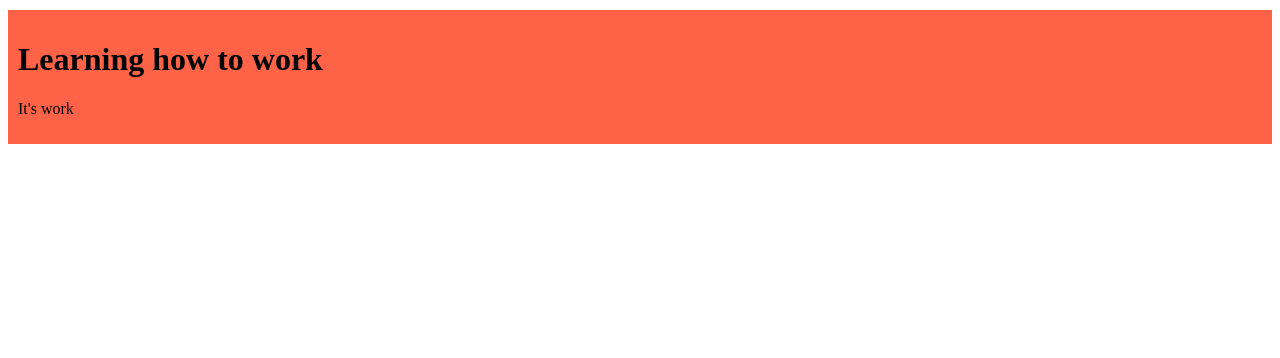
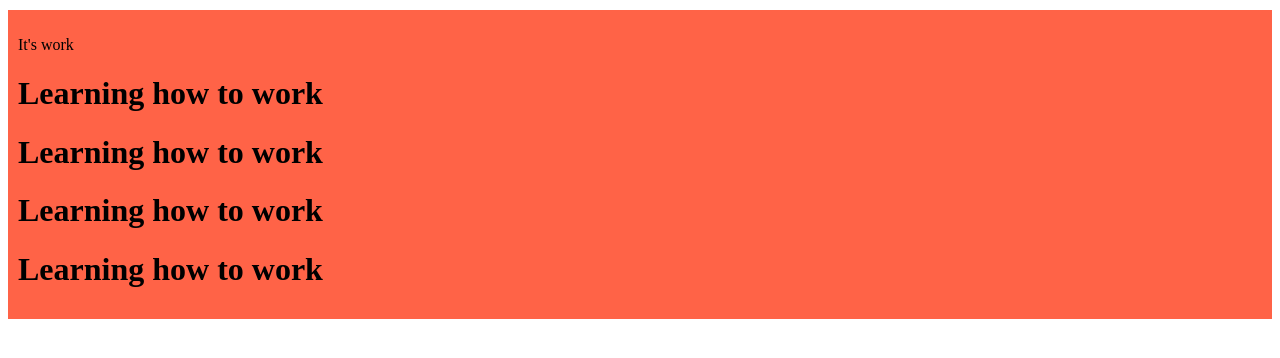
Before and after one commit to Sahadat-Riad/simple-project, a plain HTML site: page index.html in a window 1280 px wide. Drawn offline with Linux system fonts and the light colour scheme.

Commit message:
second commit

```diff
--- a/index.html
+++ b/index.html
@@ -8,8 +8,11 @@
   </head>
   <body>
     <div>
+      <p>It's work</p>
       <h1>Learning how to work</h1>
-      <p>It's work</p>
+      <h1>Learning how to work</h1>
+      <h1>Learning how to work</h1>
+      <h1>Learning how to work</h1>
     </div>
   </body>
 </html>
```
Also changed, not shown: 1 other file.
